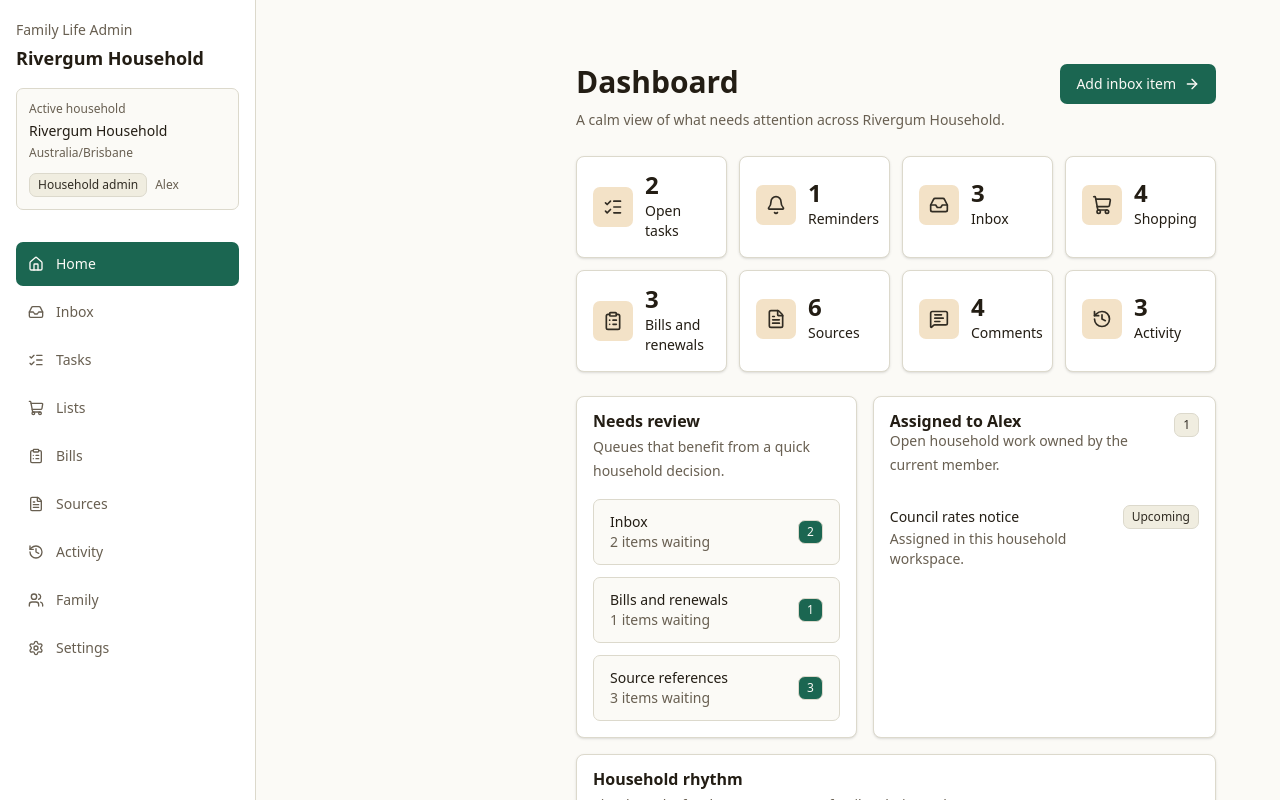
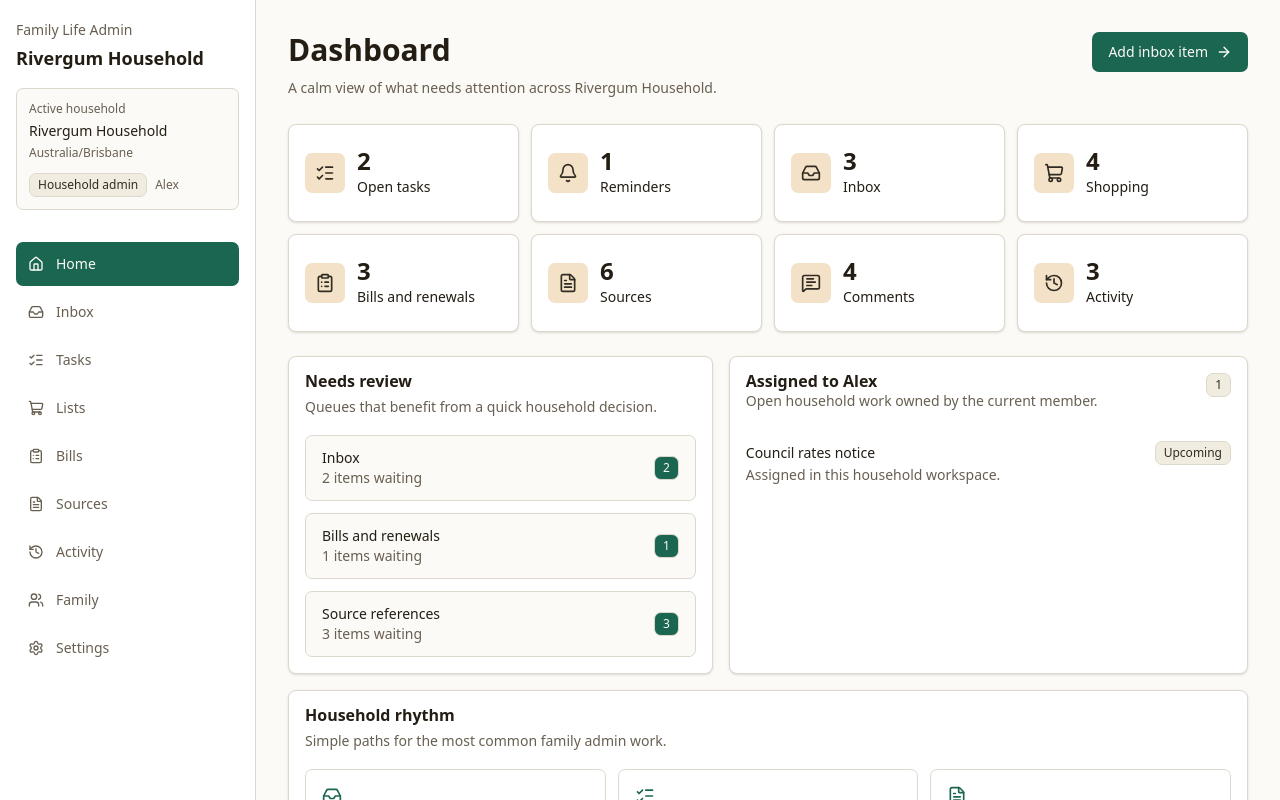
Before and after one commit to LatinMaestro/Life-Admin, a Next.js app: page / in a window 1280 px wide. Shown: the top 800 px of the page. Built offline with nearby package versions, Linux system fonts and the light colour scheme.

Commit message:
Separate public and workspace layouts

```diff
--- a/src/app/layout.tsx
+++ b/src/app/layout.tsx
@@ -1,36 +1,22 @@
 import type { Metadata } from "next";
 import type { PropsWithChildren } from "react";
 import "./globals.css";
-import { AppShell } from "@/components/app-shell";
 import { AuthenticationProvider } from "@/components/authentication-provider";
 import { isClerkAuthenticationEnabled } from "@/lib/auth/config";
-import { getWorkspaceReadModel } from "@/lib/server/workspace-read-model";
 
 export const metadata: Metadata = {
   title: "Family Life Admin",
   description: "Private household admin for shared family tasks, reminders, lists, bills, and source references.",
 };
 
-export default async function RootLayout({ children }: PropsWithChildren) {
-  const workspace = await getWorkspaceReadModel();
+export default function RootLayout({ children }: PropsWithChildren) {
   const clerkEnabled = isClerkAuthenticationEnabled();
 
   return (
     <html lang="en">
       <body>
         <AuthenticationProvider clerkEnabled={clerkEnabled}>
-          <AppShell
-            household={{
-              name: workspace.household.name,
-              timezone: workspace.household.timezone,
-            }}
-            currentMember={{
-              displayName: workspace.currentMember.displayName,
-              roleLabel: workspace.currentMember.roleLabel,
-            }}
-          >
-            {children}
-          </AppShell>
+          {children}
         </AuthenticationProvider>
       </body>
     </html>
```
